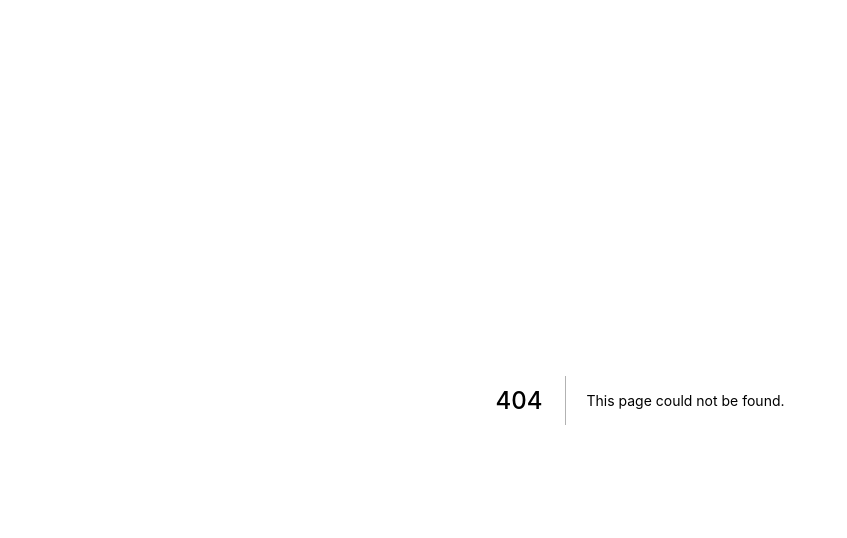
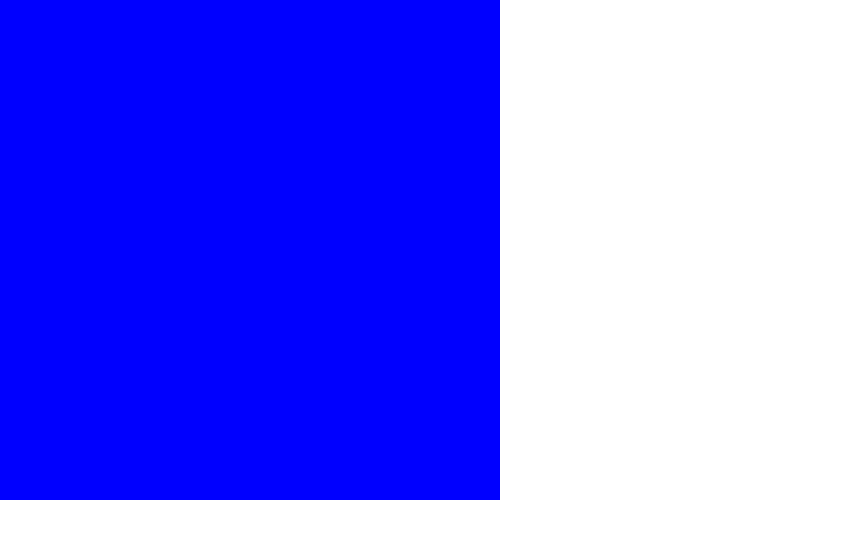
Before and after one commit to hobo1618/portfolio, a Next.js app in the folder apps/bin-packing-layout/: page /test in a window 1280 px wide. Before the commit this address had no page. Shown: the top 538 px of the page, without its empty margins (0-847 px from the left). Built offline with nearby package versions, Linux system fonts and the light colour scheme.

Commit message:
rename test page

```diff
--- /dev/null
+++ b/apps/bin-packing-layout/pages/test.tsx
@@ -0,0 +1,69 @@
+import type { NextPage } from "next";
+import Image from "next/image";
+import Packer from "packer";
+// import GrowingPacker from "algorithms/FirstFitInfiniteHeight";
+import GrowingPacker from "packer";
+import objects from "data/objects.json";
+
+// let blocks = [
+//   { width: 300, height: 300, playdo: "sadwich" },
+//   { width: 100, height: 300 },
+//   { width: 100, height: 100 },
+//   { width: 80, height: 80 },
+//   { width: 70, height: 80 },
+//   { width: 10, height: 90 },
+//   { width: 80, height: 80 },
+//   { width: 100, height: 80 },
+//   { width: 500, height: 70 },
+//   { width: 80, height: 80 },
+//   { width: 80, height: 80 },
+//   { width: 80, height: 80 },
+// ];
+let blocks = [
+  { w: 300, h: 300, playdo: "sadwich" },
+  { w: 100, h: 300 },
+  { w: 100, h: 100 },
+  { w: 80, h: 80 },
+  { w: 70, h: 80 },
+  { w: 10, h: 90 },
+  { w: 80, h: 80 },
+  { w: 100, h: 80 },
+  { w: 500, h: 70 },
+  { w: 80, h: 80 },
+  { w: 80, h: 80 },
+  { w: 80, h: 80 },
+];
+const Test: NextPage = () => {
+  const packer = new GrowingPacker();
+  blocks.sort(function(a,b) { return (b.h < a.h); })
+  packer.fit(blocks);
+  console.log(blocks);
+
+  return (
+    <div style={{ width: "500px", background: "blue", height: "500px" }}>
+      {blocks.map((block) => {
+        if (block.fit) {
+          return (
+            <div
+              style={{
+                position: "absolute",
+                left: `${block.fit.x}px`,
+                width: `${block.w}px`,
+                top: `${block.fit.y}px`,
+                height: `${block.h}px`,
+                border: "1px dotted gray",
+              }}
+            ></div>
+          );
+        }
+      })}
+      {/* <Image
+        w={objects[0].width}
+        h={objects[0].h}
+        src={`/assets/${objects[0].href}`}
+      /> */}
+    </div>
+  );
+};
+
+export default Test;
```
Also changed, not shown: apps/bin-packing-layout/pages/image-test.tsx (deleted, +0 -52 lines).
